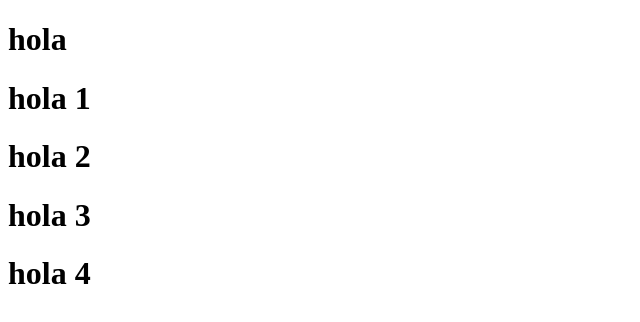
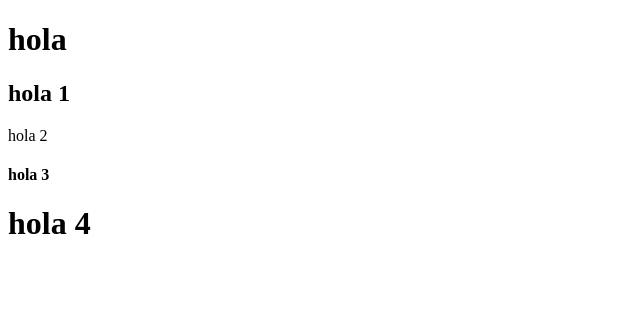
Before and after one commit to ivandario111582/hello-world-get, a plain HTML site: page index.html in a window 1280 px wide. Shown: the whole page, without its empty margins (0-640 px from the left). Drawn offline with Linux system fonts and the light colour scheme.

Commit message:
modificacion de titulo y tamaño de letras

```diff
--- a/index.html
+++ b/index.html
@@ -3,12 +3,12 @@
 <head>
     <meta charset="UTF-8">
     <meta name="viewport" content="width=device-width, initial-scale=1.0">
-    <title>sitio para git</title>
+    <title>Pagina de prueba para git</title>
 </head>
 <body>
     <h1>hola</h1>
-    <h1>hola 1</h1>
-    <h1>hola 2</h1>
-    <h1>hola 3</h1>
+    <h2>hola 1</h2>
+    <h3></h1>hola 2</h3>
+    <h4>hola 3</h4>
     <h1>hola 4</h1>
 </html>
```
